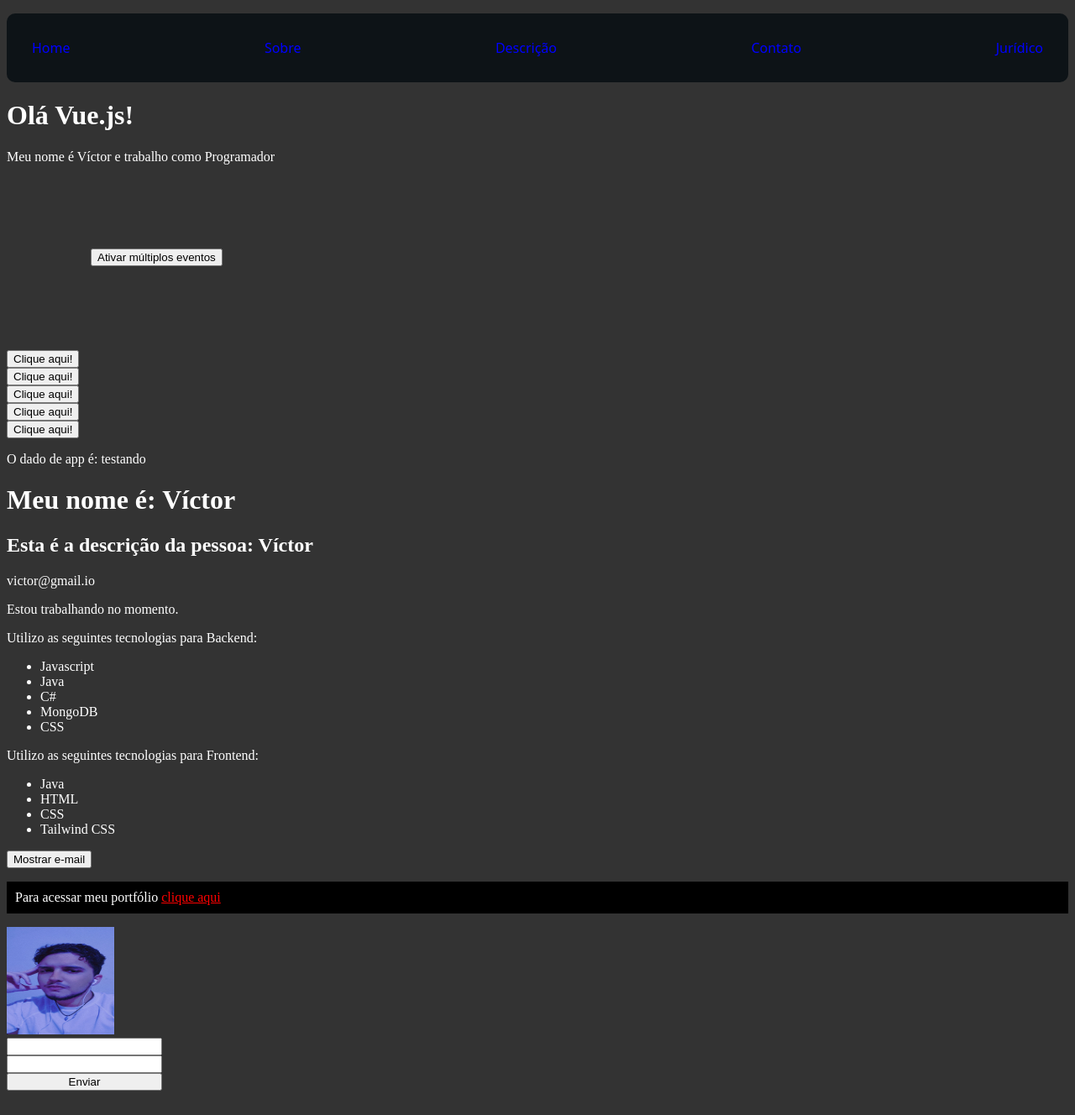
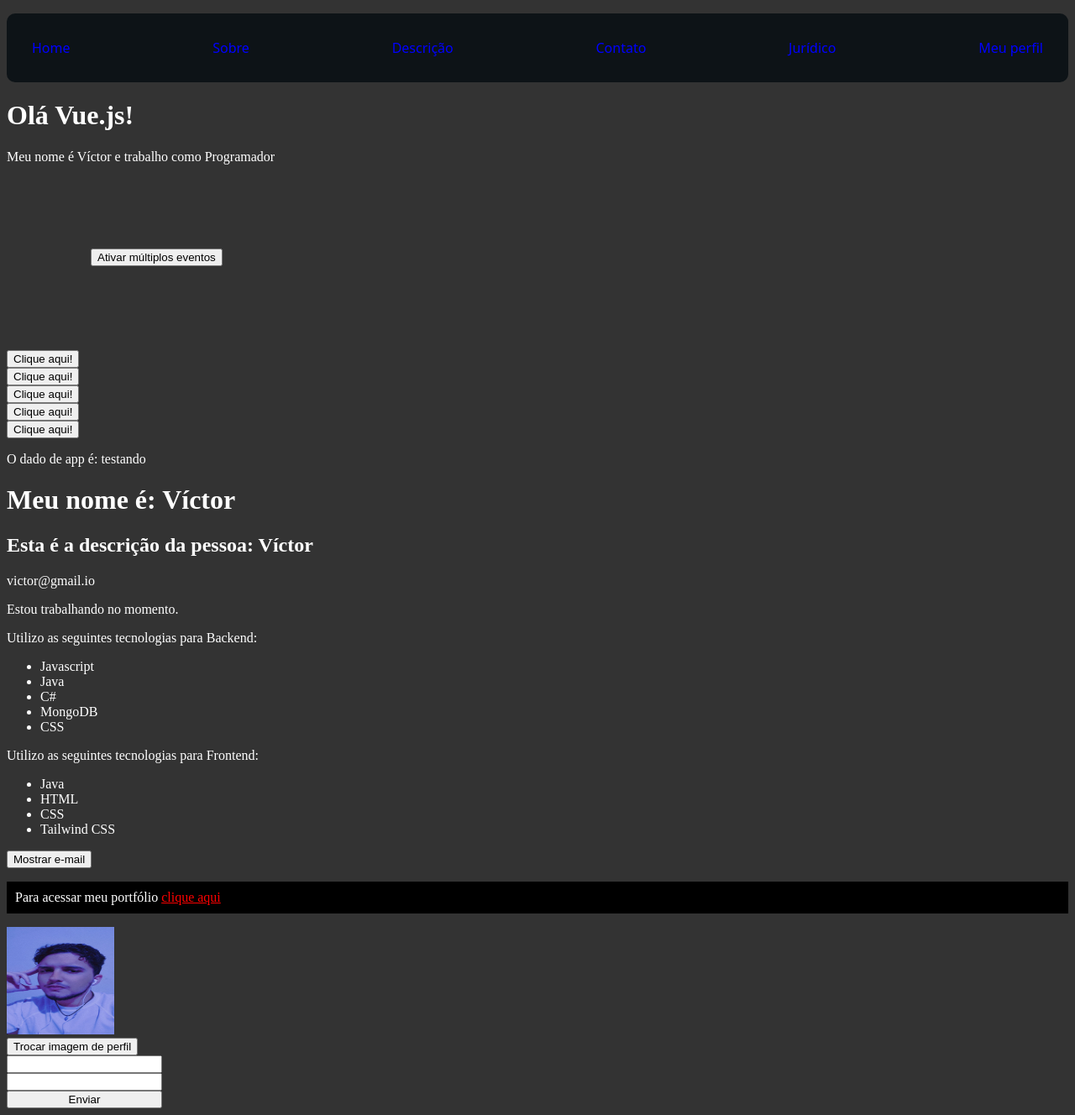
Before and after one commit to ardassejose/vue_playground, a Vue app: page / in a window 1280 px wide. Shown: the whole page at 84% size. Before the commit the page ends 1307 px from the top, so only its background shows below. Built offline with nearby package versions, Linux system fonts and the light colour scheme.

Commit message:
feat: emit function

```diff
--- a/src/App.vue
+++ b/src/App.vue
@@ -1,6 +1,6 @@
 <template>
   <div>
-    <Header />
+    <Header :isLogged="true" />
     <PrimeiroComponente />
     <p>O dado de app é: {{ teste }}</p>
     <LifeCycle />
--- a/src/components/Header.vue
+++ b/src/components/Header.vue
@@ -6,12 +6,14 @@
       <li><a href="">Descrição</a></li>
       <li><a href="">Contato</a></li>
       <li><a href="">Jurídico</a></li>
+      <li v-if="isLogged"><a href="" target="_blank" rel="noopener noreferrer">Meu perfil</a></li>
     </ul>
   </header>
 </template>
 <script>
 export default {
   name: "Header",
+  props: ['isLogged']
 };
 </script>
 
--- /dev/null
+++ b/src/components/MudarImagem.vue
@@ -0,0 +1,16 @@
+<template>
+  <div>
+    <button @click="$emit('mudar-imagem')">Trocar imagem de perfil</button>
+  </div>
+</template>
+
+<script>
+export default {
+  name: "MudarImagem",
+  emits: ['mudar-imagem']
+}
+</script>
+
+<style>
+
+</style>
--- a/src/components/Picture.vue
+++ b/src/components/Picture.vue
@@ -1,15 +1,28 @@
 <template>
-  <img width="128" height="128" :src="avatar" :alt="descricao">
+  <div>
+    <img width="128" height="128" :src="avatar" :alt="descricao" />
+    <MudarImagem @mudar-imagem="trocarImagem"/>
+  </div>
 </template>
 
 <script>
-  export default {
-    name: 'Picture',
-    data() {
-      return {
-        avatar: '/img/avatar.jpg',
-        descricao: 'José Víctor'
-      }
+import MudarImagem from "./MudarImagem.vue";
+
+export default {
+  name: "Picture",
+  components: {
+    MudarImagem
+  },
+  data() {
+    return {
+      avatar: "/img/avatar.jpg",
+      descricao: "José Víctor",
+    };
+  },
+  methods: {
+    trocarImagem() {
+      this.avatar = "/img/avatar2.png";
     }
   }
+};
 </script>
```
Also changed, not shown: public/img/avatar2.png (added).
